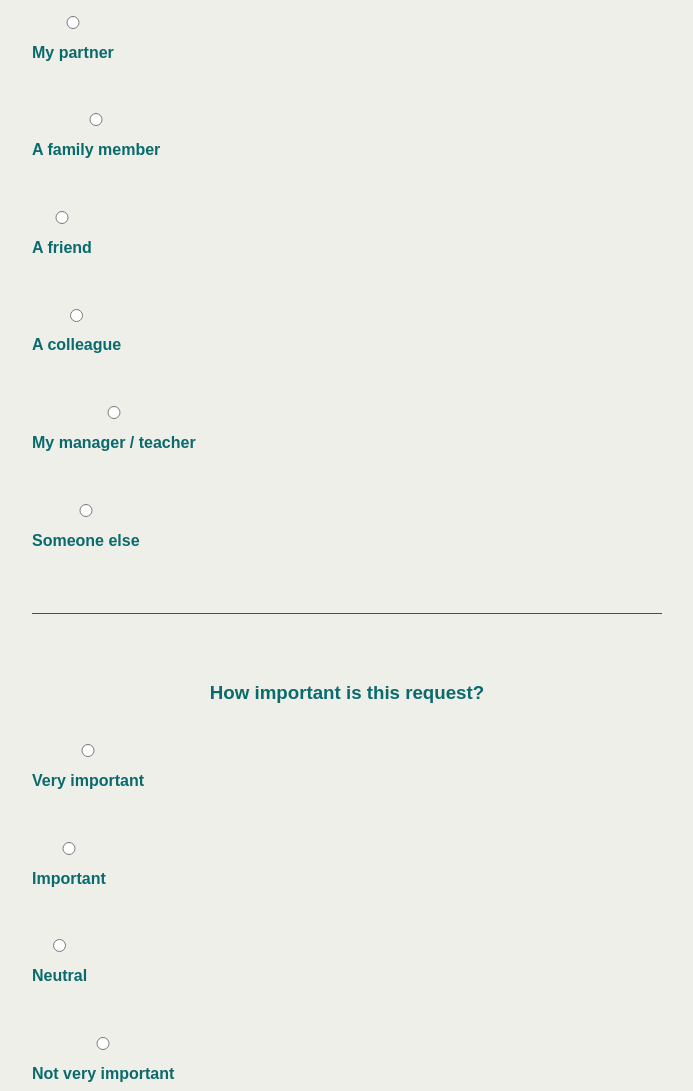
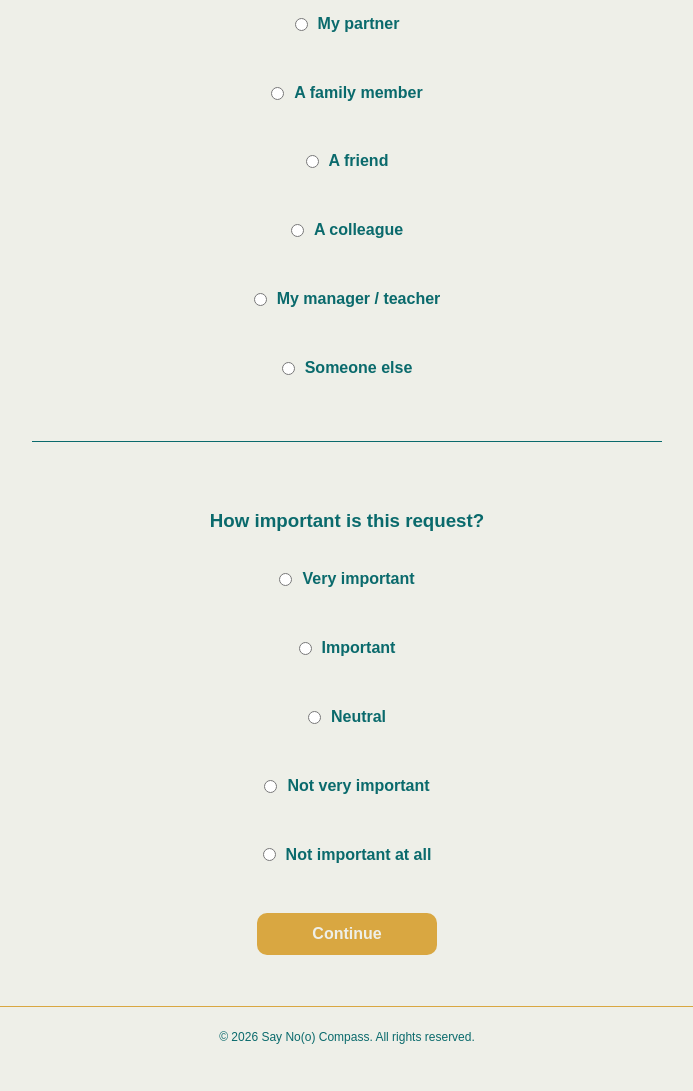
Before and after one commit to EHB-MCT/App_Say-No-o-Compass-MarijkeVandenEede, a website: page frontend/situation.html in a window 1280 px wide. Shown: the part 760-1851 px from the top of the page, without its empty margins (293-986 px from the left). After the commit the page ends 1829 px from the top, so only its background shows below. Drawn offline with Linux system fonts and the light colour scheme.

Commit message:
css cleaned up and changing multiple choice

```diff
--- a/frontend/css/stylesheet.css
+++ b/frontend/css/stylesheet.css
@@ -64,6 +64,7 @@ nav a:hover{
     width: 150px;
     height: auto;
 }
+
 /* FORMS */
 
 form{
@@ -85,22 +86,24 @@ label{
 }
 
 .radio-option{
-    display: flex;
-    align-items: flex-start;
+      display: flex;
+    align-items: center;
     justify-content: flex-start;
     gap: 10px;
-    margin: 12px 0;
+    margin: 12px auto;
+    width: fit-content;
 }
 
 .radio-option label{
     margin: 0;
-    text-align: left;
+    text-align: center;
+
 }
 
 /*TEXTAREA*/
 
-input,
-textarea{
+input:not([type="radio"]),
+textarea {
     padding: 12px;
     width: 100%;
     border: 1px solid #ccc;
@@ -204,6 +207,11 @@ footer{
     box-shadow:0 0 10px rgba(0,0,0,0.1); */
 }
 
+.radio-option input[type="radio"] {
+    width: auto;
+    padding: 0;
+    margin: 0;
+}
 
 
 
--- a/frontend/script/Consequences.js
+++ b/frontend/script/Consequences.js
@@ -6,4 +6,9 @@ form.addEventListener("submit", async (event) => {
 
     const yesConsequence = document.querySelector('input[name="yes-consequence"]:checked').value;
     const noConsequence = document.querySelector('input[name="no-consequence"]:checked').value;
+
+    localStorage.setItem("yesConsequence", yesConsequence);
+    localStorage.setItem("noConsequence", noConsequence);
+
+    window.location.href = "./confidence.html";
 });
--- a/frontend/script/mood.js
+++ b/frontend/script/mood.js
@@ -6,4 +6,9 @@ form.addEventListener("submit", async (event) => {
 
     const mood = document.querySelector('input[name="mood"]:checked').value;
     const description = document.getElementById("mood-description").value;
+
+    localStorage.setItem("mood", mood);
+    localStorage.setItem("moodDescription", description);
+
+    window.location.href = "./situation.html";
 });
--- a/frontend/script/reflection.js
+++ b/frontend/script/reflection.js
@@ -7,4 +7,9 @@ form.addEventListener("submit", async (event) => {
     const whyYes = document.querySelector('input[name="why-yes"]:checked').value;
     const whyNo = document.querySelector('input[name="why-no"]:checked').value;
 
+    localStorage.setItem("whyYes", why-yes);
+    localStorage.setItem("whyNo", why-no);
+
+    window.location.href = "./consequences.html";
+
 });
--- a/frontend/script/situation.js
+++ b/frontend/script/situation.js
@@ -8,4 +8,9 @@ form.addEventListener("submit", async (event) => {
     const whoIsAsking = document.querySelector('input[name="who-is-asking"]:checked').value;
     const requestImportance = document.querySelector('input[name="request-importance"]:checked').value;
 
+    localStorage.setItem("situationDescription", description);
+    localStorage.setItem("whoIsAsking", whoIsAsking);
+    localStorage.setItem("requestImportance", requestImportance);
+
+    window.location.href = "./reflection.html";
 });
--- a/frontend/situation.html
+++ b/frontend/situation.html
@@ -42,96 +42,72 @@
 
                 </textarea>
 
-<hr>
+                <hr>
                 <h3> <label for="who-is-asking">
                         Who is asking you?</label>
                 </h3>
                 <div class="radio-option">
-                    <div>
-                        <input type="radio" id="partner" name="who-is-asking" value="partner">
-                        <label for="partner">My partner</label>
-                    </div>
+                    <input type="radio" id="partner" name="who-is-asking" value="partner">
+                    <label for="partner">My partner</label>
                 </div>
 
                 <div class="radio-option">
-                    <div>
-                        <input type="radio" id="family" name="who-is-asking" value="family">
-                        <label for="family">A family member</label>
-                    </div>
+                    <input type="radio" id="family" name="who-is-asking" value="family">
+                    <label for="family">A family member</label>
                 </div>
 
                 <div class="radio-option">
-                    <div>
-                        <input type="radio" id="friend" name="who-is-asking" value="friend">
-                        <label for="friend">A friend</label>
-                    </div>
+                    <input type="radio" id="friend" name="who-is-asking" value="friend">
+                    <label for="friend">A friend</label>
                 </div>
 
                 <div class="radio-option">
-                    <div>
-                        <input type="radio" id="colleague" name="who-is-asking" value="colleague">
-                        <label for="colleague">A colleague</label>
-                    </div>
+                    <input type="radio" id="colleague" name="who-is-asking" value="colleague">
+                    <label for="colleague">A colleague</label>
                 </div>
 
                 <div class="radio-option">
-                    <div>
-                        <input type="radio" id="manager" name="who-is-asking" value="manager">
-                        <label for="manager">My manager / teacher</label>
-                    </div>
+                    <input type="radio" id="manager" name="who-is-asking" value="manager">
+                    <label for="manager">My manager / teacher</label>
                 </div>
 
                 <div class="radio-option">
-                    <div>
-                        <input type="radio" id="someone-else" name="who-is-asking" value="someone-else">
-                        <label for="someone-else">Someone else</label>
-                    </div>
+                    <input type="radio" id="someone-else" name="who-is-asking" value="someone-else">
+                    <label for="someone-else">Someone else</label>
                 </div>
-                </div>
+
                 <hr>
 
                 <h3><label for="request-importance">
                         How important is this request?</label></h3>
 
                 <div class="radio-option">
-                    <div>
                         <input type="radio" id="very-important" name="request-importance" value="very-important">
                         <label for="very-important">Very important</label>
                     </div>
-                </div>
 
                 <div class="radio-option">
-                    <div>
                         <input type="radio" id="important" name="request-importance" value="important">
                         <label for="important">Important</label>
                     </div>
-                </div>
 
                 <div class="radio-option">
-                    <div>
                         <input type="radio" id="neutral" name="request-importance" value="neutral">
                         <label for="neutral">Neutral</label>
                     </div>
-                </div>
 
                 <div class="radio-option">
-                    <div>
                         <input type="radio" id="not-very-important" name="request-importance"
                             value="not-very-important">
                         <label for="not-very-important">Not very important</label>
                     </div>
-                </div>
 
                 <div class="radio-option">
-                    <div>
                         <input type="radio" id="not-important-at-all" name="request-importance"
                             value="not-important-at-all">
                         <label for="not-important-at-all">Not important at all</label>
                     </div>
-                </div>
 
-
-                </div>
                 <button type="submit" class="btn">Continue</button>
             </form>
         </section>
```
Also changed, not shown: frontend/reflection.html (+0 -10 lines), frontend/confidence.html (line endings or trailing spaces).
